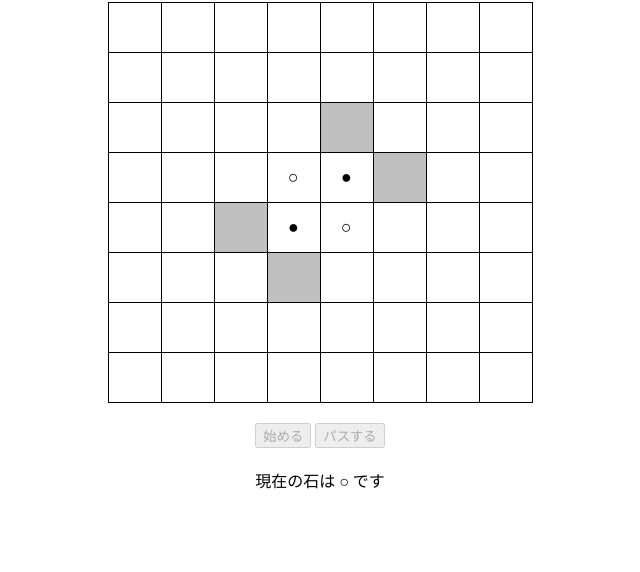
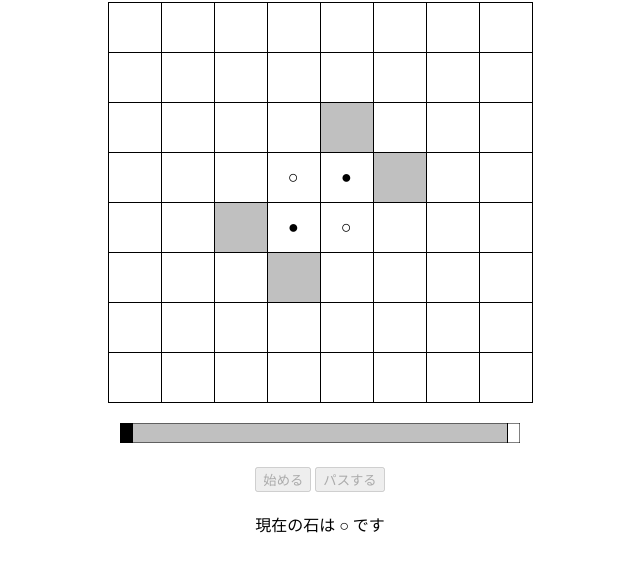
Before and after one commit to nimowagukari/frontend-tutorial, a website built with webpack: page public/reversi.html in a window 1280 px wide. Both pictures are taken after a click on the button "始める". Shown: the part 62-634 px from the top of the page, without its empty margins (320-960 px from the left). Built offline with nearby package versions, Linux system fonts and the light colour scheme.

Commit message:
対戦中の石の個数割合のバー表示を追加

```diff
--- a/public/css/reversi.css
+++ b/public/css/reversi.css
@@ -18,10 +18,16 @@ tr {
     height: 50px;
 }
 
+.progress-bar,
 .form {
     text-align: center;
     margin: 20px auto;
 }
+/*
+.progress-bar {
+    width: 400px;
+    height: 20px;
+} */
 
 .message {
     margin: 0 auto;
--- a/public/js/reversi.js
+++ b/public/js/reversi.js
@@ -9,8 +9,9 @@ let message = document.getElementById("message");
 let stoneCount = {
   white: 0,
   black: 0,
-  none: 0,
+  none: 8 * 8,
 };
+let progressBar = document.querySelectorAll("rect");
 let startButton = document.getElementById("startButton");
 let passButton = document.createElement("input");
 passButton.setAttribute("id", "passButton");
@@ -63,6 +64,26 @@ function countStonesOnField() {
     }
   }
 }
+function reflectProgressBar() {
+  let widthRateBlack =
+    stoneCount.black / Object.values(stoneCount).reduce((a, b) => a + b, 0);
+  let widthRateNone =
+    stoneCount.none / Object.values(stoneCount).reduce((a, b) => a + b, 0);
+  let widthRateWhite =
+    stoneCount.white / Object.values(stoneCount).reduce((a, b) => a + b, 0);
+
+  // 全幅はハードコート
+  let widthBlack = 400 * widthRateBlack;
+  let widthNone = 400 * widthRateNone;
+  let widthWhite = 400 * widthRateWhite;
+
+  progressBar[0].setAttribute("width",widthBlack)
+  progressBar[1].setAttribute("x",widthBlack)
+  progressBar[1].setAttribute("width",widthNone)
+  progressBar[2].setAttribute("x",widthBlack + widthNone)
+  progressBar[2].setAttribute("width",widthWhite)
+}
+
 function judgeResult() {
   passButton.remove();
   if (stoneCount.white > stoneCount.black) {
@@ -89,6 +110,7 @@ function putStone(cell) {
   cell.target.textContent = nowStone;
   turnOverStones(cell.target);
   countStonesOnField();
+  reflectProgressBar();
   toggleTurn();
   checkCellsCanPutStone();
   if ((cellsCanPutBefore === cellsCanPut) === 0 || stoneCount.none === 0) {
@@ -338,5 +360,6 @@ function startGame() {
   message.textContent = `現在の石は ${nowStone} です`;
   initializeField();
   countStonesOnField();
+  reflectProgressBar();
   checkCellsCanPutStone();
 }
--- a/public/reversi.html
+++ b/public/reversi.html
@@ -94,6 +94,13 @@
           <td></td>
         </tr>
       </table>
+      <div class="progress-bar">
+        <svg style="width: 400px; height: 20px;">
+          <rect x="0" y="0" width="0" height="20" fill="black" stroke="black"></rect>
+          <rect x="0" y="0" width="400" height="20" fill="silver" stroke="black"></rect>
+          <rect x="0" y="0" width="0" height="20" fill="white" stroke="black"></rect>
+        </svg>
+      </div>
       <div class="form">
         <input id="startButton" type="button" value="始める" onclick="startGame()">
       </div>
```
